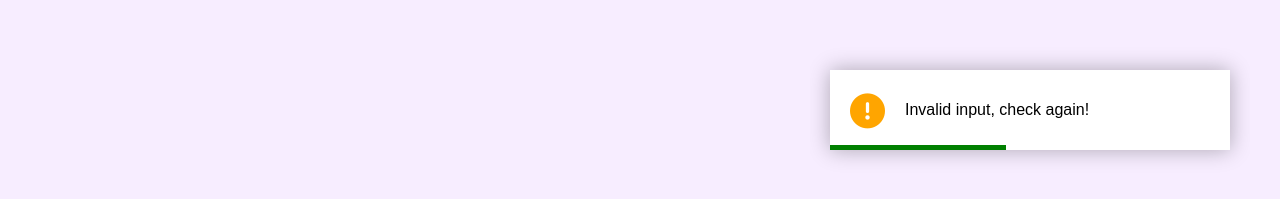
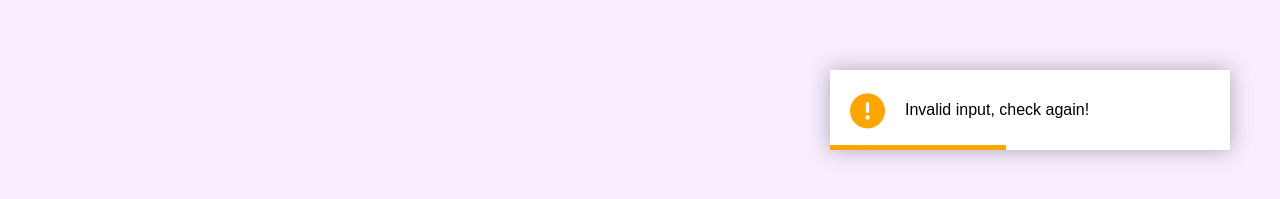
Before and after one commit to arissonlima/toast-notification, a plain HTML site: page index.html in a window 1280 px wide. Both pictures are taken after a click on the button "Invalid". Shown: the part 585-784 px from the top of the page. Drawn offline with Linux system fonts and the light colour scheme.

Commit message:
Invalid message toast color fix

```diff
--- a/css/style.css
+++ b/css/style.css
@@ -90,6 +90,6 @@ body{
   background: red;
 }
 
-.toast.ivalid::after{
+.toast.invalid::after{
   background: orange;
 }
```
